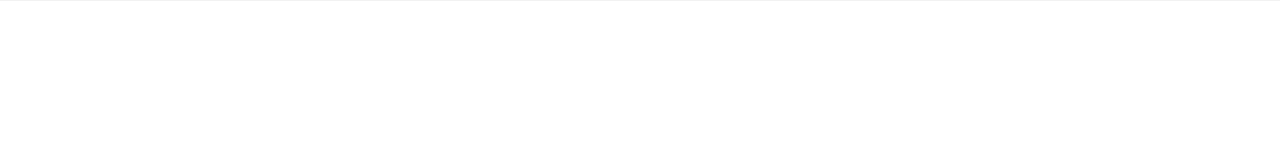
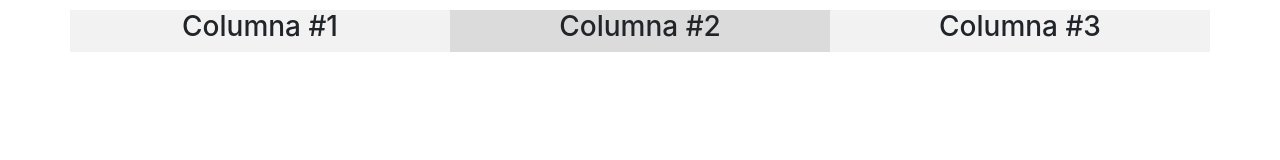
Before and after one commit to Roque98/Bootstrap4, a plain HTML site: page grid/columnas_automaticas.html in a window 1280 px wide. Drawn offline with Linux system fonts and the light colour scheme.

Commit message:
Agregamos las clases .uno .dos y .tres a cada una de la columnas para poder darles un background distinto a cada columna

```diff
--- a/grid/columnas_automaticas.html
+++ b/grid/columnas_automaticas.html
@@ -7,15 +7,30 @@
 	<style>
 		.row > div{
 			text-align: center;
-			background: #f2f2f2;
+			margin: 10px 0px;
 		}
+
+		.uno  {background: #f2f2f2;}
+		.dos  {background: #dbdbdb;}
+		.tres {background: #f2f2f2;}
 	</style>
 	<title>Plantilla</title>
 </head>
 
 <body>
-	<div class="row">
-		<div class="col"></div>
+
+	<div class="container">
+		<div class="row">
+			<div class="col uno">
+				<h3>Columna #1</h3>
+			</div>
+			<div class="col dos">
+				<h3>Columna #2</h3>
+			</div>
+			<div class="col tres">
+				<h3>Columna #3</h3>
+			</div>
+		</div>
 	</div>
 
 	<script src="../js/jquery-3.3.1.min.js"></script>
```
